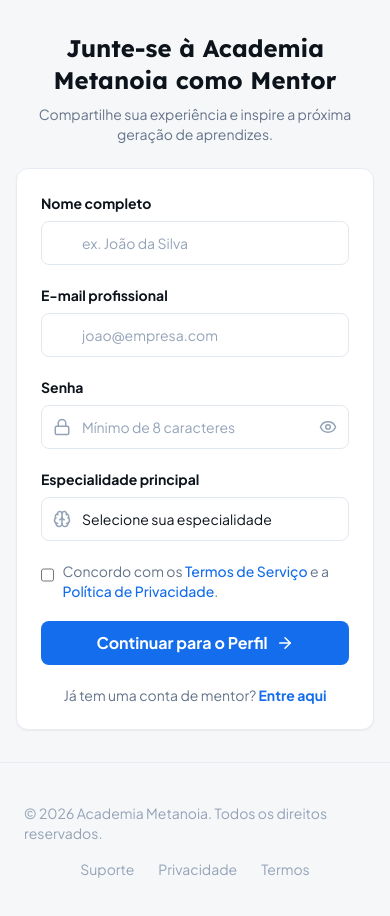
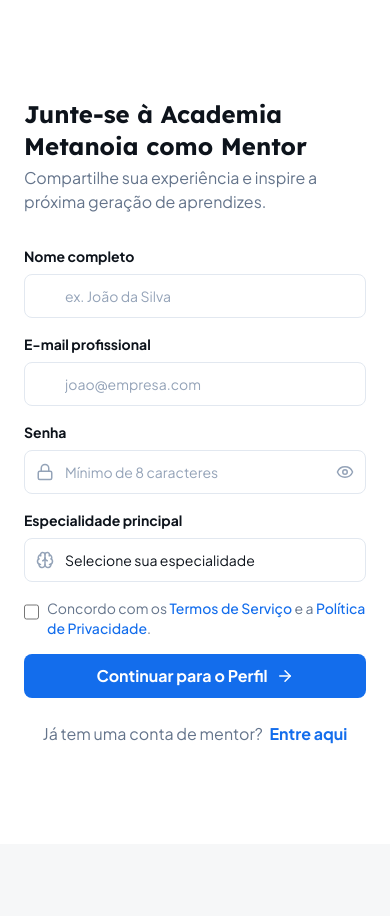
Before and after one commit to Top-Head/frontend-metanoia, a Next.js app: page /auth/cadastro in a window 390 px wide. Shown: the top 916 px of the page. After the commit the page ends 844 px from the top, so only its background shows below. Built offline with nearby package versions, Linux system fonts and the light colour scheme.

Commit message:
feat: padroniza telas de autenticação com painel lateral e limpa login

```diff
--- a/src/components/auth/_components/login-components/brand-logo.tsx
+++ /dev/null
@@ -1,33 +0,0 @@
-import { JSX } from "react";
-
-function BrandLogo({
-  size,
-}: {
-  size: "small" | "large";
-}): JSX.Element {
-  const containerSize =
-    size === "large" ? "size-10" : "size-8";
-
-  return (
-    <div className="flex items-center gap-2">
-      <div className={`text-primary ${containerSize}`}>
-        <svg fill="none" viewBox="0 0 48 48">
-          <path
-            clipRule="evenodd"
-            fillRule="evenodd"
-            d="M24 0.757355L47.2426 24L24 47.2426L0.757355 24L24 0.757355ZM21 35.7574V12.2426L9.24264 24L21 35.7574Z"
-            fill="currentColor"
-            color="white"
-          />
-        </svg>
-      </div>
-      {size === "large" && (
-        <span className="text-2xl font-bold tracking-tight">
-          Academia Metanoia
-        </span>
-      )}
-    </div>
-  );
-}
-
-export default BrandLogo;
--- a/src/components/auth/_components/login-components/left-section.tsx
+++ b/src/components/auth/_components/login-components/left-section.tsx
@@ -15,16 +15,16 @@
       <div className="absolute inset-0 bg-gradient-to-t from-primary/70 via-primary/20 to-transparent" />
 
       <div className="relative z-10 flex flex-col justify-end p-10 text-white xl:p-14">
-        <Image
+        {/* <Image
           src={logoMetanoia}
           alt="logo"
           width={100}
           height={100}
-        />
-        <h1 className="mb-3 mt-6 max-w-md text-3xl font-bold leading-tight tracking-tight xl:text-4xl">
+        /> */}
+        <h1 className="mb-3 mt-6 text-3xl font-bold leading-tight tracking-tight xl:text-4xl">
           Desperte seu potencial com mentoria de especialistas.
         </h1>
-        <p className="max-w-md text-base font-light text-slate-100 xl:text-lg">
+        <p className="text-base font-light text-slate-100 xl:text-lg">
           Entre em uma comunidade de aprendizes e líderes da indústria
           dedicados ao crescimento e à excelência profissional.
         </p>
--- a/src/components/auth/login-form.tsx
+++ b/src/components/auth/login-form.tsx
@@ -7,7 +7,6 @@
 import toast from "react-hot-toast";
 import { Button } from "../ui/button";
 import SocialButton from "./_components/login-components/social-button";
-import BrandLogo from "./_components/login-components/brand-logo";
 import LeftSection from "./_components/login-components/left-section";
 
 export default function LoginPage(): JSX.Element {
@@ -39,9 +38,6 @@
 
       <div className="flex w-full flex-col items-center justify-center bg-panel p-6 md:p-10 lg:w-1/2 lg:p-14">
         <div className="w-full max-w-md">
-          <div className="mb-10 flex items-center gap-3 lg:hidden">
-            <BrandLogo size="small" />
-          </div>
 
           <div className="mb-8">
             <h1 className="mb-1 text-2xl font-bold text-ink xl:text-3xl">
@@ -116,22 +112,6 @@
             </Button>
           </form>
 
-          <div className="relative my-6">
-            <div className="absolute inset-0 flex items-center">
-              <div className="w-full border-t border-line" />
-            </div>
-            <div className="relative flex justify-center">
-              <span className="bg-panel px-4 text-sm uppercase tracking-wider text-ink-soft">
-                Ou continue com
-              </span>
-            </div>
-          </div>
-
-          <div className="grid grid-cols-2 gap-4">
-            <SocialButton provider="Google" />
-            <SocialButton provider="LinkedIn" />
-          </div>
-
           <p className="mt-6 text-center text-ink-soft">
             Não tem uma conta?{" "}
             <Link
--- a/src/components/auth/register-form.tsx
+++ b/src/components/auth/register-form.tsx
@@ -2,13 +2,13 @@
 
 import { JSX, useState, type FormEvent } from "react";
 import Link from "next/link";
-import { ArrowRight, Verified, CreditCard, Users } from "lucide-react";
+import { ArrowRight } from "lucide-react";
 import toast from "react-hot-toast";
 import { Button } from "../ui/button";
 import FormInput from "../ui/form-input";
 import PasswordInput from "../ui/password-input";
-import { Footer, SelectInput, TermsCheckbox, TrustCard } from "../ui/select-input";
-import { ProgressBar } from "./_components/register-components/progress-bar";
+import { SelectInput, TermsCheckbox } from "../ui/select-input";
+import LeftSection from "./_components/login-components/left-section";
 
 export default function RegistrationPage(): JSX.Element {
   const [fullName, setFullName] = useState("");
@@ -33,23 +33,22 @@
   }
 
   return (
-    <div className="flex min-h-screen flex-col bg-canvas">
-      <main className="flex flex-1 justify-center px-4 py-8">
-        <div className="flex w-full max-w-lg flex-col">
-          {/* <ProgressBar progressPercentage={50} /> */}
+    <main className="flex h-screen w-full overflow-hidden bg-canvas">
+      <LeftSection />
 
-          <div className="mb-6 text-center">
-            <h1 className="mb-2 text-2xl font-bold text-ink md:text-3xl">
+      <div className="flex w-full flex-col items-center justify-center overflow-y-auto bg-panel p-6 md:p-10 lg:w-1/2 lg:p-14">
+        <div className="w-full max-w-md">
+          <div className="mb-8">
+            <h1 className="mb-1 text-2xl font-bold text-ink xl:text-3xl">
               Junte-se à Academia Metanoia como Mentor
             </h1>
-            <p className="mx-auto max-w-md text-sm text-ink-soft">
+            <p className="text-ink-soft">
               Compartilhe sua experiência e inspire a próxima geração de
               aprendizes.
             </p>
           </div>
 
-          <div className="rounded-xl border border-line bg-panel shadow-card">
-            <form className="flex flex-col gap-5 p-6" onSubmit={handleSubmit}>
+          <form className="space-y-4" onSubmit={handleSubmit}>
             <FormInput
               label="Nome completo"
               placeholder="ex. João da Silva"
@@ -80,40 +79,19 @@
               Continuar para o Perfil
               <ArrowRight size={18} />
             </Button>
+          </form>
 
-              <p className="text-center text-sm text-ink-soft">
+          <p className="mt-6 text-center text-ink-soft">
             Já tem uma conta de mentor?{" "}
             <Link
               href="/auth/login"
-                  className="font-bold text-primary hover:underline"
+              className="ml-1 font-bold text-primary hover:underline"
             >
               Entre aqui
             </Link>
           </p>
-            </form>
         </div>
-
-          {/* <div className="mt-8 grid grid-cols-1 gap-4 md:grid-cols-3">
-            <TrustCard
-              icon={<Verified size={28} />}
-              title="Especialistas verificados"
-              // description="Entre em uma comunidade selecionada de profissionais."
-            />
-            <TrustCard
-              icon={<CreditCard size={28} />}
-              title="Ganhos flexíveis"
-              // description="Defina seus honorários e sua agenda."
-            />
-            <TrustCard
-              icon={<Users size={28} />}
-              title="Impacto global"
-              // description="Ajude estudantes de mais de 50 países."
-            />
-          </div> */}
       </div>
     </main>
-
-      <Footer />
-    </div>
   );
 }
```
Lines whose indentation alone changed are shown as unchanged.
